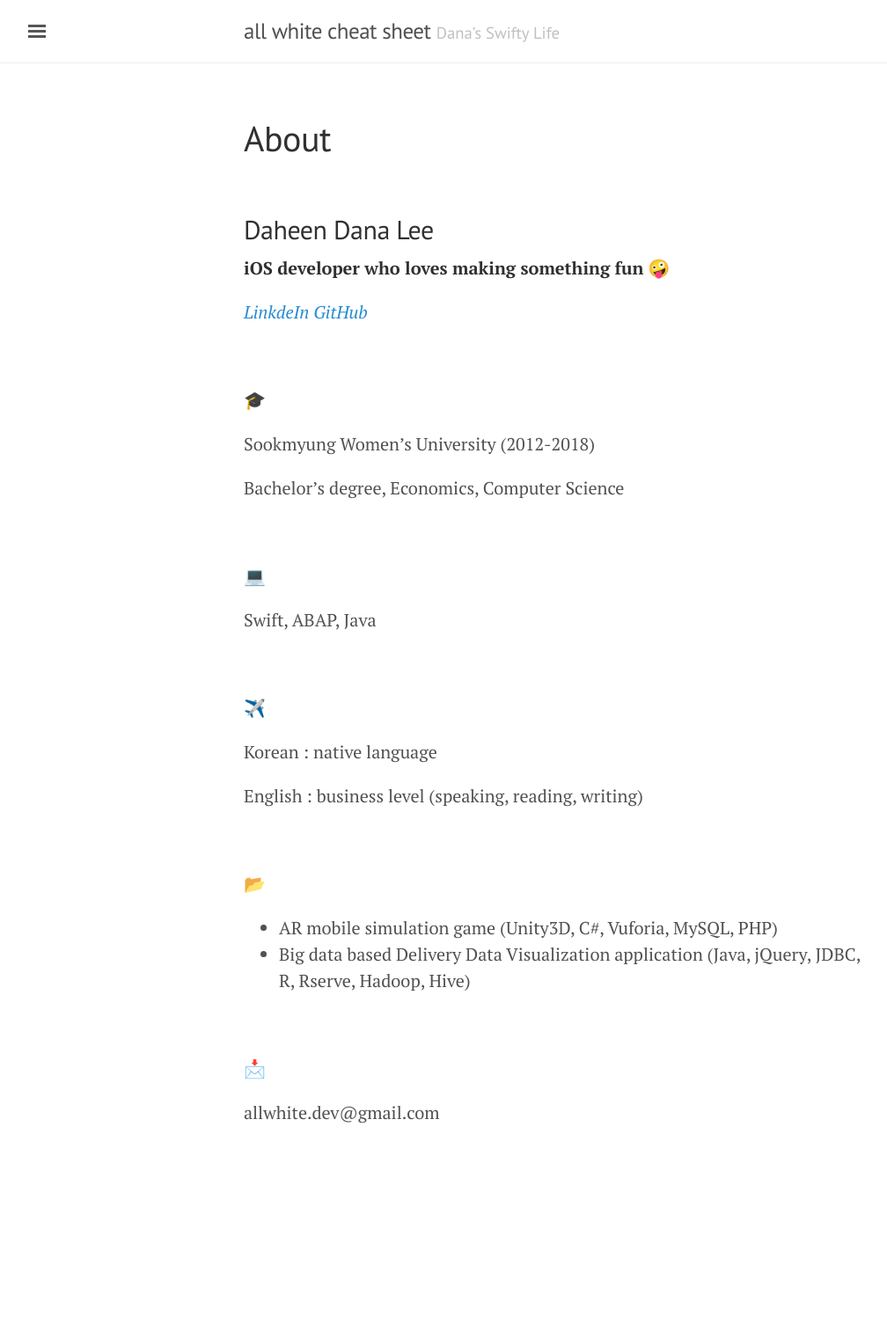
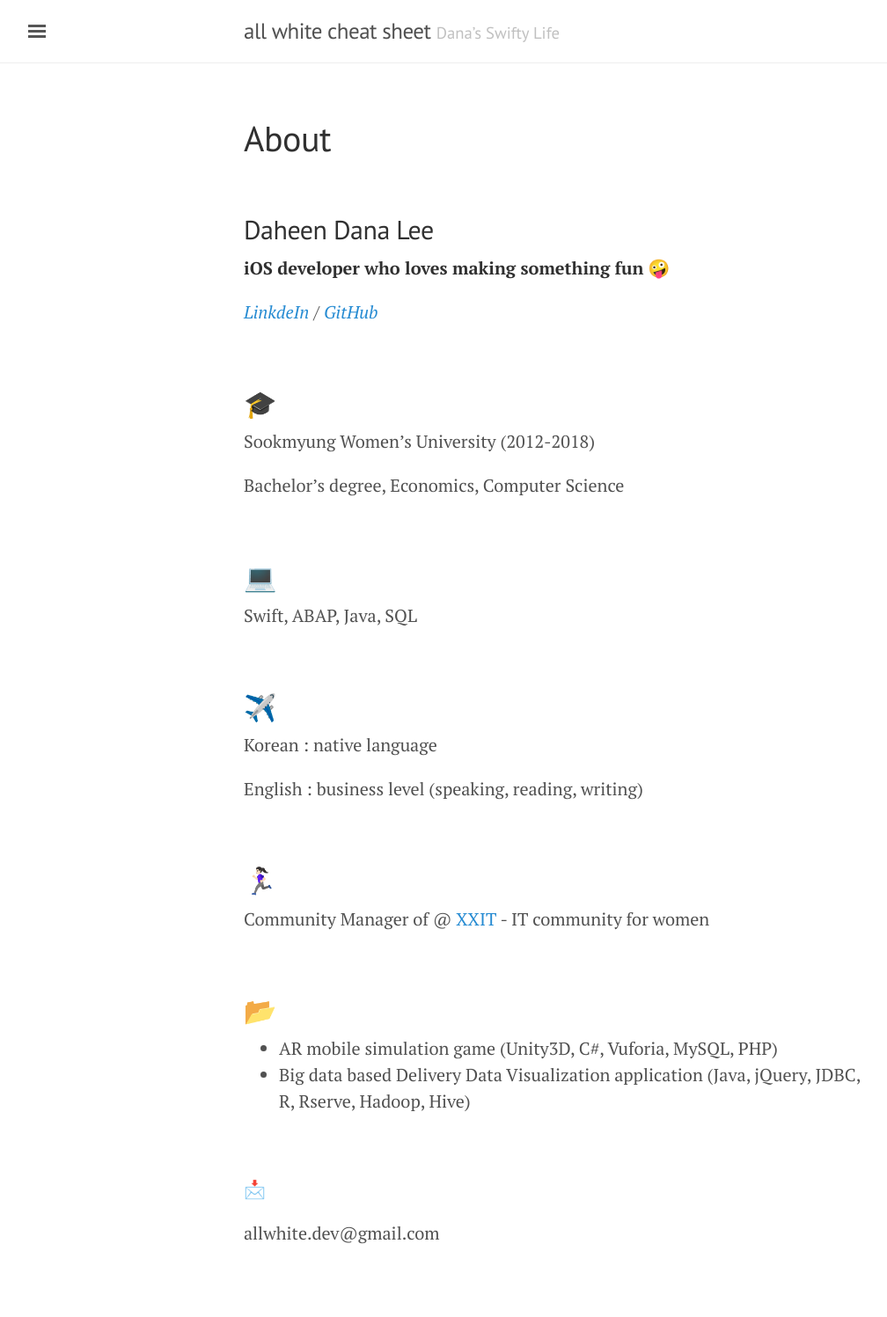
Before and after one commit to daheenallwhite/daheenallwhite.github.io, a Jekyll site: the page built from about.md, in a window 1280 px wide. Shown: the whole page at 88% size, without its empty margins (3-1011 px from the left). Built offline with Jekyll 4.4.1, drawn with Linux system fonts in a browser that asks for light colours; nearby versions of some CDN libraries; emoji names are drawn with the system emoji font; before the commit the page ends 1360 px from its top, so only the background shows below that.

Commit message:
Add community manager info on about.md

```diff
--- a/about.md
+++ b/about.md
@@ -12,11 +12,11 @@ permalink: /about/
 
 **iOS developer who loves making something fun** 🤪
 
-[*LinkdeIn*](https://www.linkedin.com/in/lee-daheen-622bb1189/) [*GitHub*](https://github.com/daheenallwhite)
+[*LinkdeIn*](https://www.linkedin.com/in/lee-daheen-622bb1189/) / [*GitHub*](https://github.com/daheenallwhite)
 
 &nbsp;
 
-:mortar_board:
+## :mortar_board:
 
 Sookmyung Women's University (2012-2018)
 
@@ -24,13 +24,13 @@ Bachelor's degree, Economics, Computer Science
 
 &nbsp;
 
-:computer:
+## :computer:
 
-Swift, ABAP, Java
+Swift, ABAP, Java, SQL
 
 &nbsp;
 
-:airplane:
+## :airplane:
 
 Korean : native language
 
@@ -38,7 +38,13 @@ English : business level (speaking, reading, writing)
 
 &nbsp;
 
-:open_file_folder:
+## 🏃🏻‍♀️
+
+Community Manager of @ [XXIT](https://twitter.com/officialXXIT) - IT community for women
+
+&nbsp;
+
+## :open_file_folder:
 
 - AR mobile simulation game (Unity3D, C#, Vuforia, MySQL, PHP)
 - Big data based Delivery Data Visualization application (Java, jQuery, JDBC, R, Rserve, Hadoop, Hive)
```
